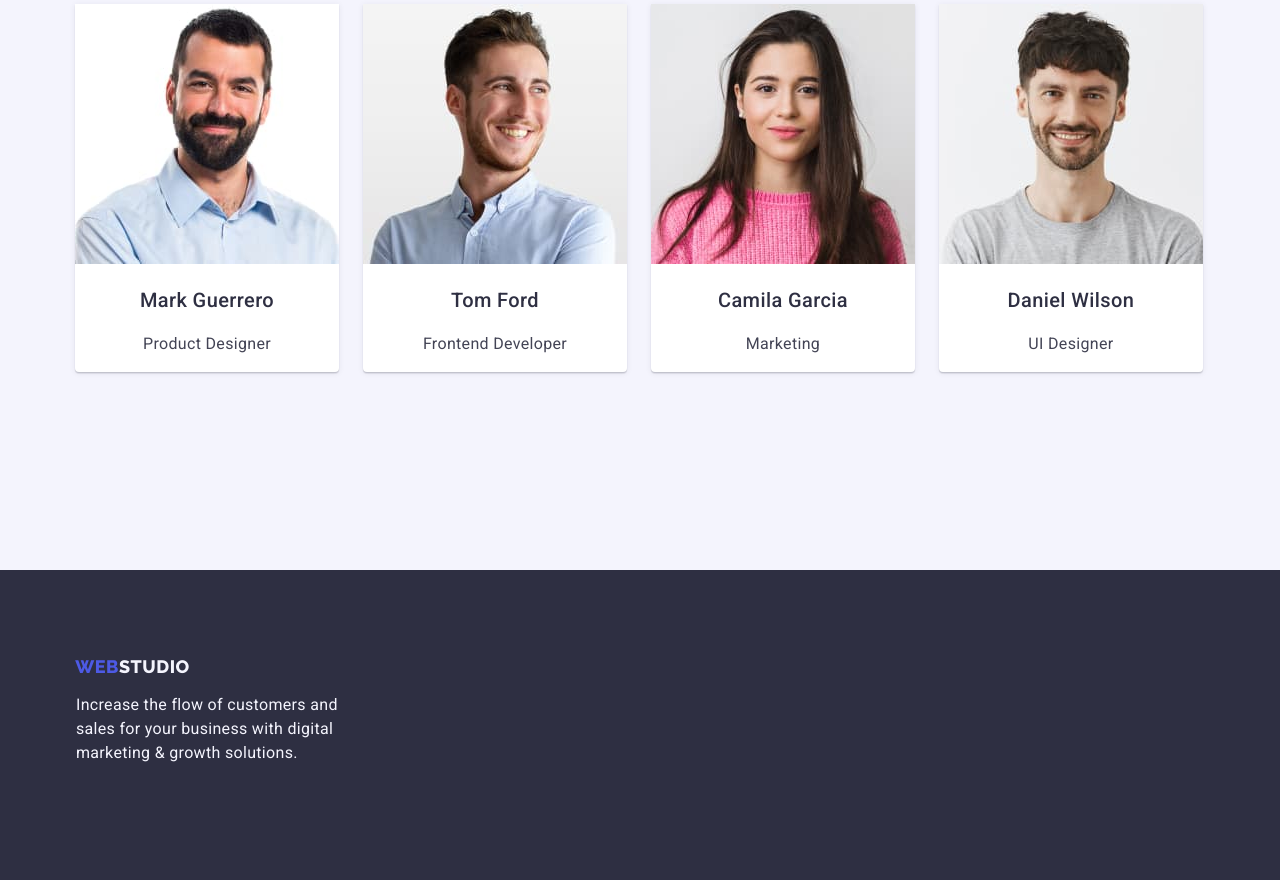
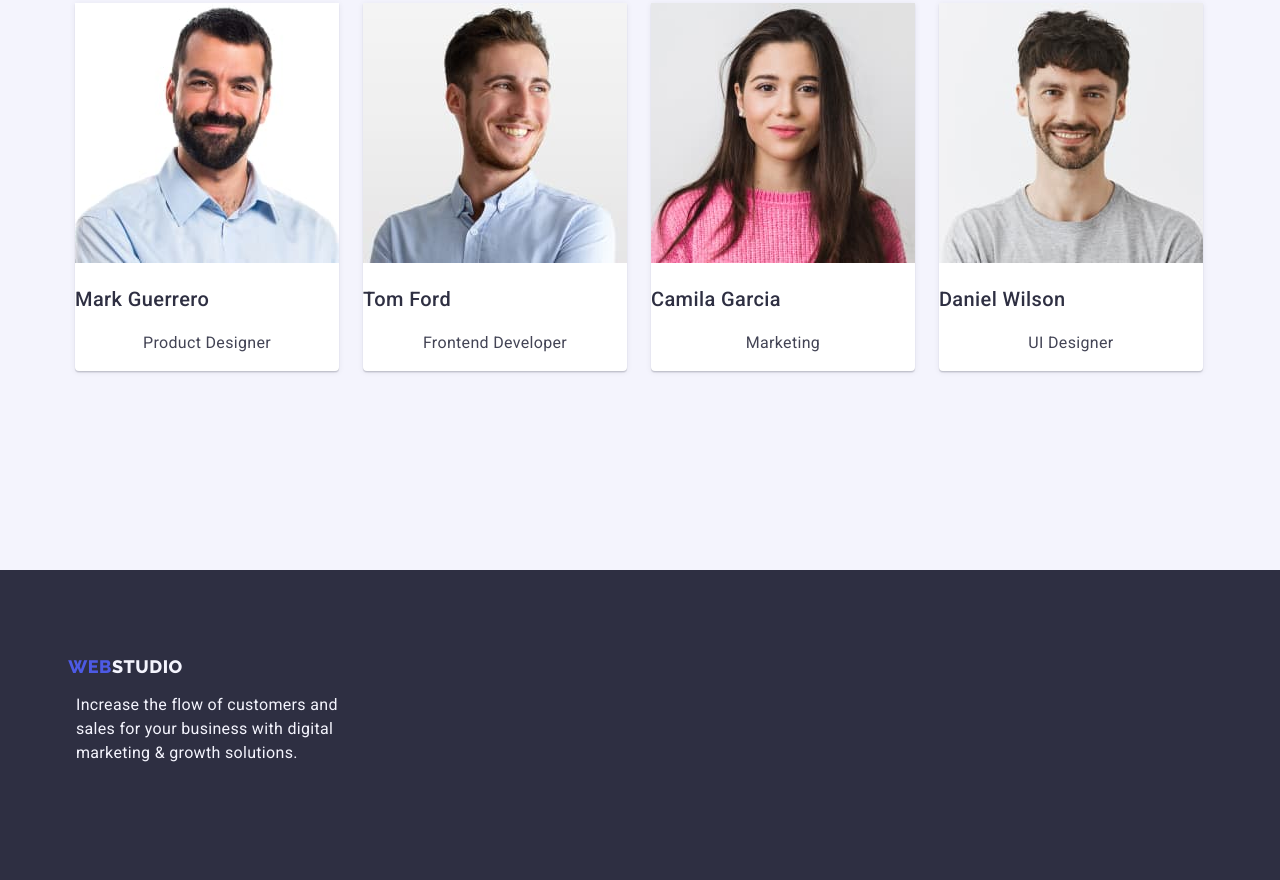
Before and after one commit to AnWhiteM/hw-2, a plain HTML site: page index.html in a window 1280 px wide. Shown: the part 1774-2654 px from the top of the page. Drawn offline with Linux system fonts and the light colour scheme.

Commit message:
correcting-two

```diff
--- a/css/styles.css
+++ b/css/styles.css
@@ -65,10 +65,10 @@ header {
   text-decoration: none;
 }
 .nav-element:hover {
-  color: var(--iris, #4d5ae5);
+  color: var(--iris, #404bbf);
 }
 .nav-element:focus {
-  color: var(--iris, #4d5ae5);
+  color: var(--iris, #404bbf);
 }
 .address-list {
   list-style: none;
@@ -122,6 +122,7 @@ main {
   font-style: normal;
   font-weight: 700;
   line-height: 60px; /* 107.143% */
+  line-height: 1.07;
   letter-spacing: 1.12px;
 }
 .os-button {
@@ -135,7 +136,7 @@ main {
   color: var(--white, #fff);
 
   /* Button Text */
-  font-family: Roboto;
+  font-family: "Roboto", sans-serif;
   font-size: 16px;
   font-style: normal;
   font-weight: 500;
@@ -144,7 +145,12 @@ main {
   text-align: center;
   cursor: pointer;
 }
-
+.os-button:hover {
+  background-color: #404bbf;
+}
+.os-button:focus {
+  background-color: #404bbf;
+}
 /* Advantages */
 .adv-section {
   padding-top: 70px;
@@ -195,6 +201,7 @@ main {
   font-style: normal;
   font-weight: 700;
   line-height: 40px; /* 111.111% */
+  line-height: 1.11;
   letter-spacing: 0.72px;
   text-transform: capitalize;
 }
@@ -227,6 +234,7 @@ main {
   line-height: 40px; /* 111.111% */
   letter-spacing: 0.72px;
   text-transform: capitalize;
+  line-height: 1.11;
 }
 .team-list {
   list-style: none;
@@ -252,18 +260,7 @@ main {
     0px 1px 1px 0px rgba(46, 47, 66, 0.16),
     0px 1px 6px 0px rgba(46, 47, 66, 0.08);
 }
-.person-block h3 {
-  color: var(--navyblue, #2e2f42);
-  text-align: center;
 
-  /* Header 3 */
-  font-family: Roboto;
-  font-size: 20px;
-  font-style: normal;
-  font-weight: 500;
-  line-height: 24px; /* 120% */
-  letter-spacing: 0.4px;
-}
 .person-block p {
   color: var(--slate, #434455);
   text-align: center;
@@ -294,8 +291,8 @@ footer {
   height: 21px;
 
   justify-content: center;
-  color: var(--cloud, #f4f4fd);
-  font-family: Raleway;
+  color: var(--cloud, #4d5ae5);
+  font-family: "Raleway", sans-serif;
   font-size: 18px;
   font-style: normal;
   font-weight: 800;
@@ -305,8 +302,9 @@ footer {
   text-decoration: none;
   padding-left: 14px;
 }
-.iris {
-  color: var(--iris, #4d5ae5);
+
+.footerlogo span {
+  color: var(--iris, #f4f4fd);
 }
 .footer-text {
   color: var(--cloud, #f4f4fd);
--- a/index.html
+++ b/index.html
@@ -24,7 +24,7 @@
         <ul class="nav-list" class="list">
           <li><a href="./index.html" class="nav-element">Studio</a></li>
           <li><a href="./portfolio.html" class="nav-element">Portfolio</a></li>
-          <li><a href="#Contacts" class="nav-element">Contacts</a></li>
+          <li><a href="#contacts" class="nav-element">Contacts</a></li>
         </ul>
       </nav>
       <address>
@@ -131,7 +131,7 @@
               width="264"
               height="260"
             />
-            <h3>Mark Guerrero</h3>
+            <h3 class="adv-el-head">Mark Guerrero</h3>
             <p>Product Designer</p>
           </li>
           <li class="person-block">
@@ -141,7 +141,7 @@
               width="264"
               height="260"
             />
-            <h3>Tom Ford</h3>
+            <h3 class="adv-el-head">Tom Ford</h3>
             <p>Frontend Developer</p>
           </li>
           <li class="person-block">
@@ -151,7 +151,7 @@
               width="264"
               height="260"
             />
-            <h3>Camila Garcia</h3>
+            <h3 class="adv-el-head">Camila Garcia</h3>
             <p>Marketing</p>
           </li>
           <li class="person-block">
@@ -161,18 +161,16 @@
               width="264"
               height="260"
             />
-            <h3>Daniel Wilson</h3>
+            <h3 class="adv-el-head">Daniel Wilson</h3>
             <p>UI Designer</p>
           </li>
         </ul>
       </section>
     </main>
-    <footer id="Contacts">
+    <footer id="contacts">
       <ul class="footer-list" class="list">
         <li>
-          <a href="./index.html" class="footerlogo"
-            ><span class="footerlogo iris">Web</span>Studio</a
-          >
+          <a href="./index.html" class="footerlogo">Web<span>Studio</span></a>
         </li>
         <li>
           <p class="footer-text">
```
